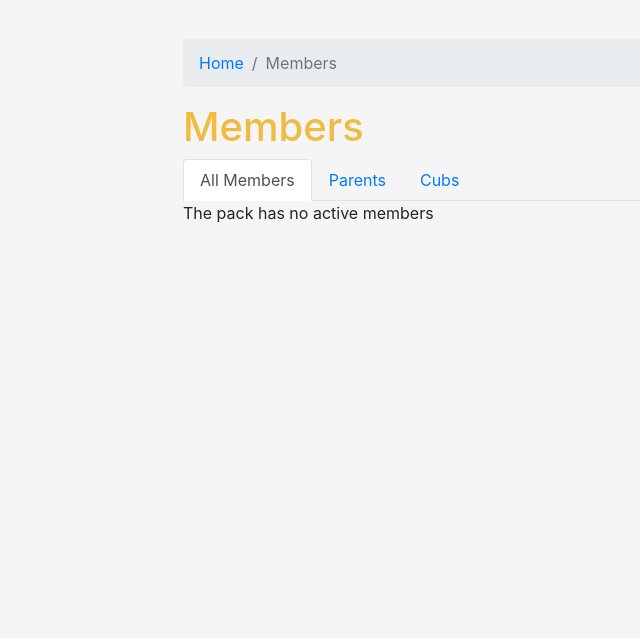
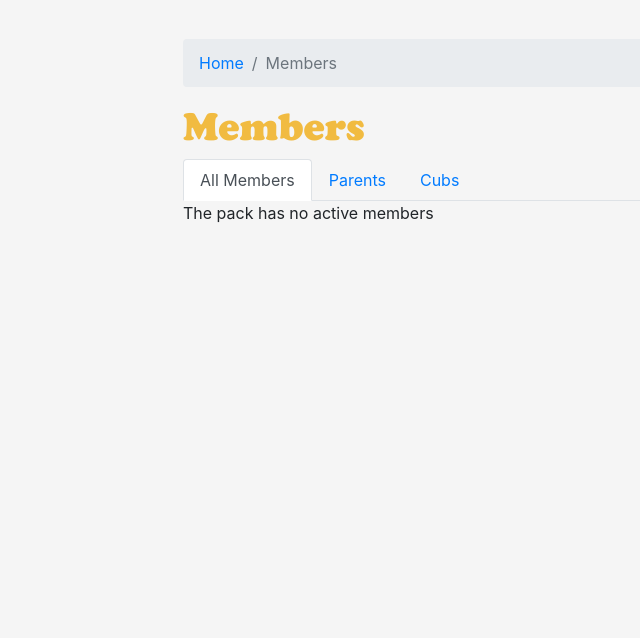
Before and after one commit to Pack144/packman, a Django app: template membership/templates/membership/member_list.html in a window 1280 px wide. Shown: the part 265-903 px from the top of the page, without its empty margins (92-732 px from the left). Run offline with Django 3.2, Linux system fonts and the light colour scheme; the template is opened without the code that fills it, so the values that code supplies are empty; some libraries are stand-ins or nearby versions.

Commit message:
Set the font for headers

```diff
--- a/static/css/packman.css
+++ b/static/css/packman.css
@@ -96,6 +96,7 @@ main {
 
 h1 {
     color: #f1bb41;
+    font-family: 'Cooper Black', serif;
 }
 
 footer {
```
